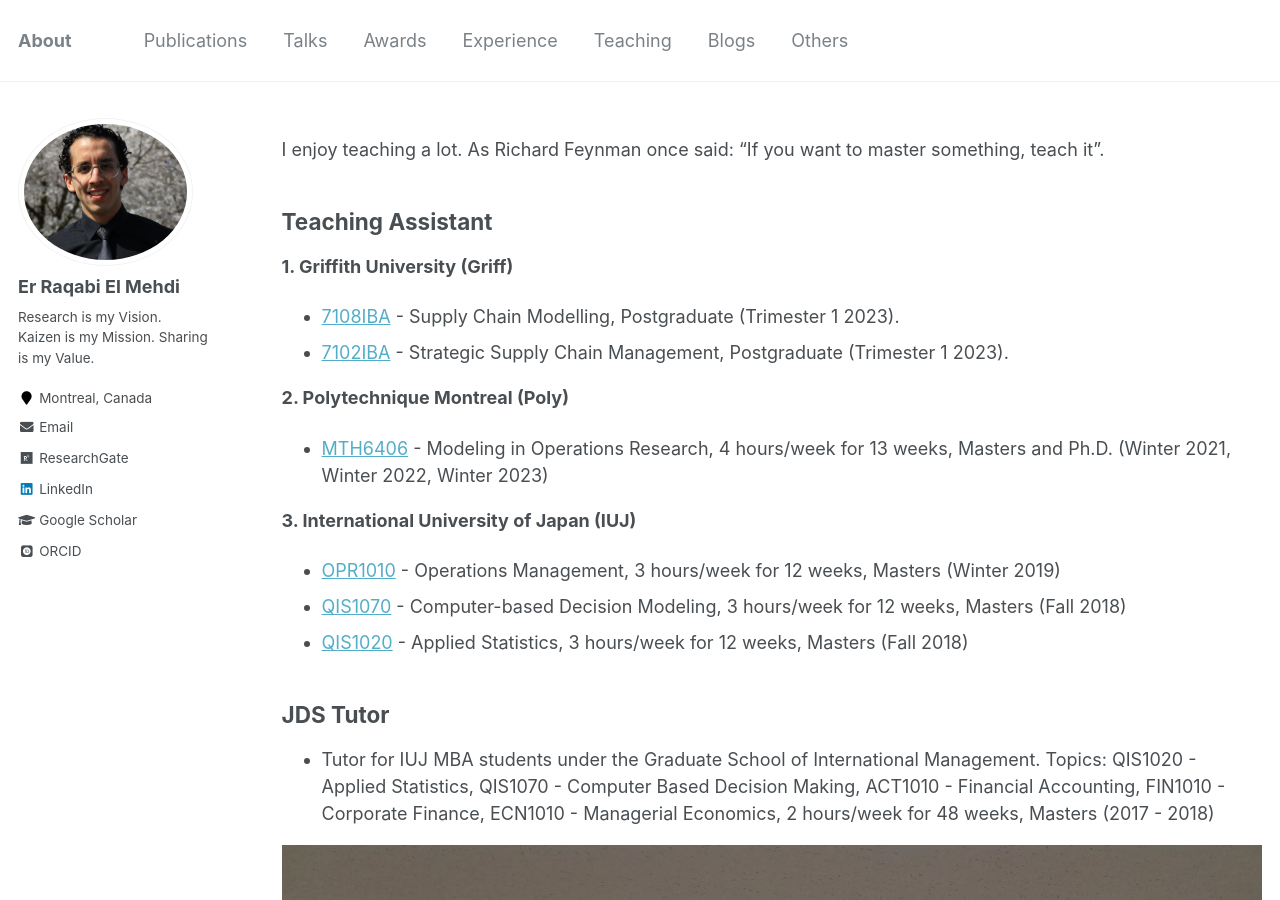
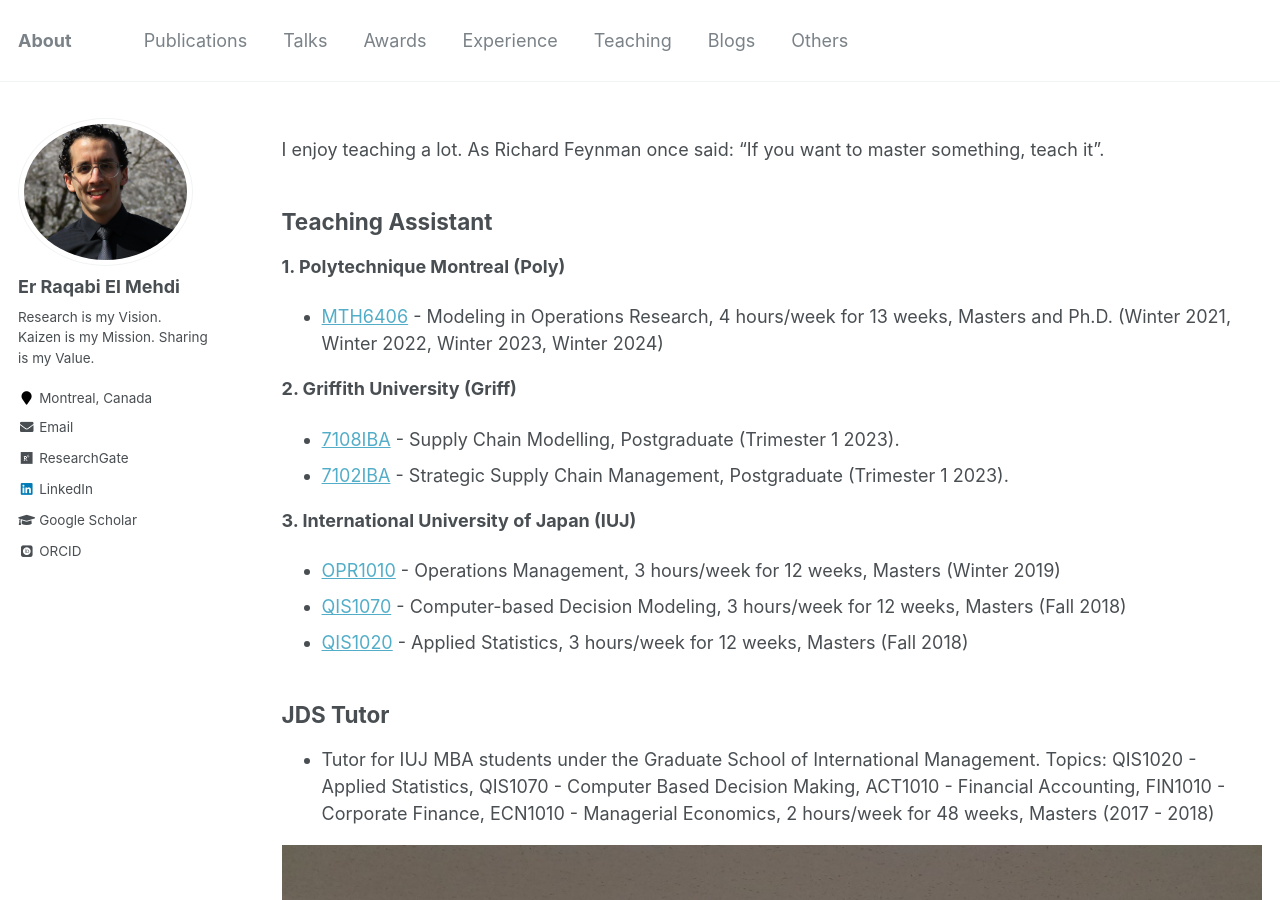
Before and after one commit to RqbMedi/rqbmedi.github.io, a Jekyll site: the page built from _pages/teaching.md, in a window 1280 px wide and 900 px high. Built offline with Jekyll 4.4.1, drawn with Linux system fonts in a browser that asks for light colours; some web fonts are replaced.

Commit message:
Update teaching.md

```diff
--- a/_pages/teaching.md
+++ b/_pages/teaching.md
@@ -9,12 +9,12 @@ I enjoy teaching a lot. As Richard Feynman once said: "If you want to master som
 
 Teaching Assistant
 ------
-**1. Griffith University (Griff)**<br>
+ **1. Polytechnique Montreal (Poly)**<br>
+ - [MTH6406](https://www.polymtl.ca/programmes/cours/modelisation-en-recherche-operationnelle) - Modeling in Operations Research, 4 hours/week for 13 weeks, Masters and Ph.D. (Winter 2021, Winter 2022, Winter 2023, Winter 2024)
+
+**2. Griffith University (Griff)**<br>
  - [7108IBA](https://www.griffith.edu.au/study/courses/supply-chain-modelling-7108IBA) - Supply Chain Modelling, Postgraduate (Trimester 1 2023).
  - [7102IBA](https://www.griffith.edu.au/study/courses/strategic-supply-chain-management-7102IBA) - Strategic Supply Chain Management, Postgraduate (Trimester 1 2023).
-
- **2. Polytechnique Montreal (Poly)**<br>
- - [MTH6406](https://www.polymtl.ca/programmes/cours/modelisation-en-recherche-operationnelle) - Modeling in Operations Research, 4 hours/week for 13 weeks, Masters and Ph.D. (Winter 2021, Winter 2022, Winter 2023)
 
  **3. International University of Japan (IUJ)**<br>
  - [OPR1010](https://www.iuj.ac.jp/im-course-descriptions/) - Operations Management, 3 hours/week for 12 weeks, Masters (Winter 2019)
```
